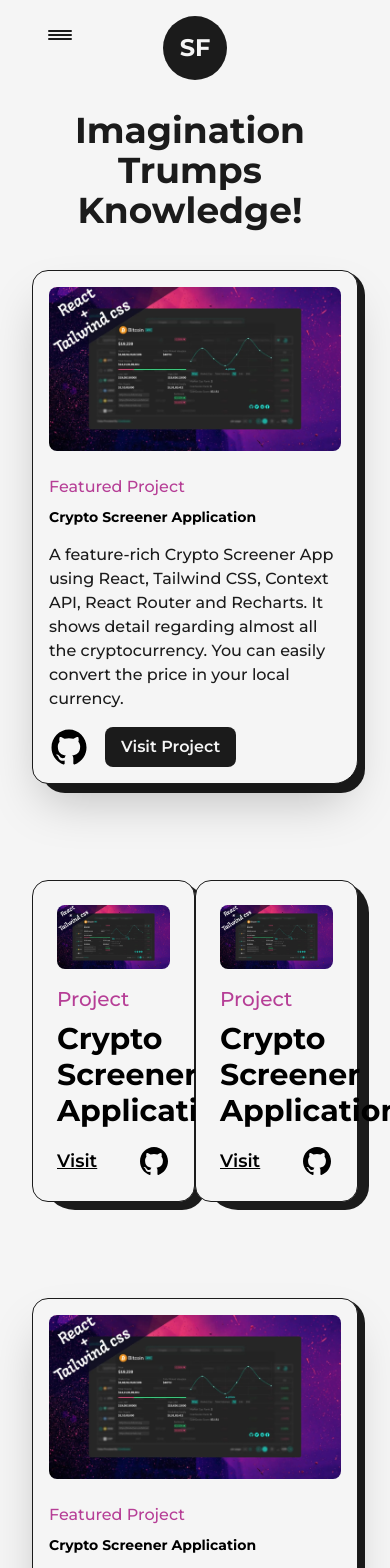
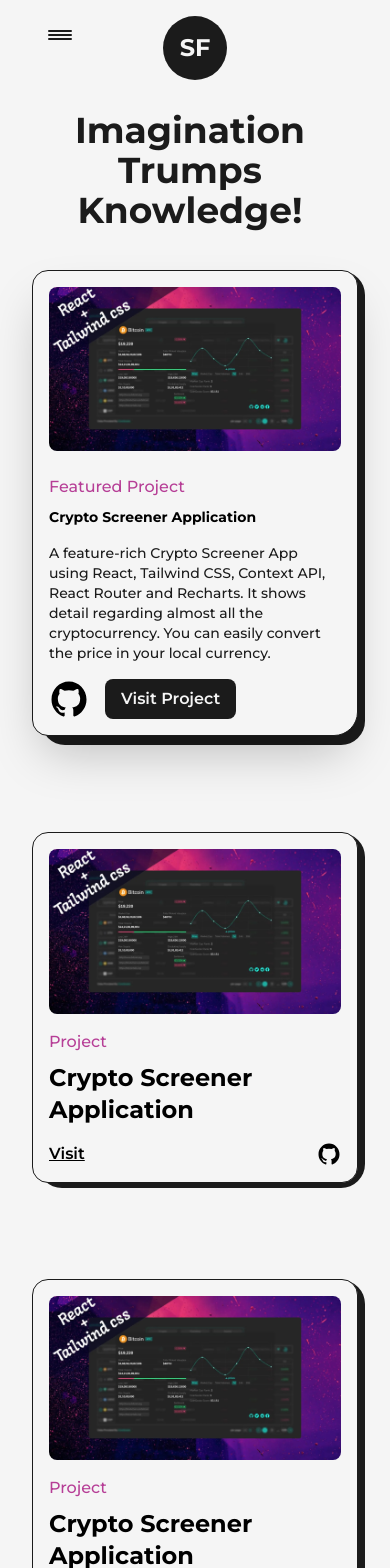
Before and after one commit to SaadFarooq-Dev/portfolio, a Next.js app: page /projects in a window 390 px wide. Shown: the top 1568 px of the page. Built offline with nearby package versions, Linux system fonts and the light colour scheme.

Commit message:
projects responsivness completed

```diff
--- a/src/components/FeaturedProject/FeaturedProject.js
+++ b/src/components/FeaturedProject/FeaturedProject.js
@@ -25,7 +25,7 @@ const FeaturedProject = ({ type, title, summary, image, link, github }) => {
         <Link href={link} target='_blank' className='hover:underline underline-offset-2'>
           <h2 className='my-2 w-full text-left text-4xl font-bold dark:text-light sm:text-sm' >{title}</h2>
         </Link>
-        <p className='my-2 font-medium text-dark dark:text-light'>{summary}</p>
+        <p className='my-2 font-medium text-dark dark:text-light sm:text-sm'>{summary}</p>
         <div className='mt-2 flex items-center ' >
           <Link href={github} target='_blank' className='w-10'> <GithubIcon /> </Link>
           <Link href={link} target='_blank' className='ml-4 rounded-lg bg-dark text-light p-2 px-6 text-lg font-semibold dark:bg-light dark:text-dark  sm:px-4 sm:text-base'> Visit Project </Link>
--- a/src/components/HireMe/HireMe.js
+++ b/src/components/HireMe/HireMe.js
@@ -4,7 +4,7 @@ import Link from 'next/link'
 
 const HireMe = () => {
   return (
-    <div className='fixed left-4 bottom-4 flex items-center justify-center overflow-hidden md:right-8 md:left-auto md:top-0 md:bottom-auto md:absolute'>
+    <div className='fixed left-4 bottom-4 flex items-center justify-center overflow-hidden md:right-8 md:left-auto md:top-0 md:bottom-auto md:absolute sm:right-0'>
       <div className='w-48 md:w-24 h-auto flex items-center justify-center relative'>
         <CircularText className={'fill-dark animate-spin-slow dark:fill-light'} />
         <Link href={'mailto:saadfarooq.info@gmail.com'}
--- a/src/components/Projects/Projects.js
+++ b/src/components/Projects/Projects.js
@@ -7,8 +7,8 @@ import { motion } from 'framer-motion'
 const FramerImage = motion(Image)
 const Projects = ({ type, title, image, link, github }) => {
   return (
-    <article className='w-full flex flex-col items-center justify-center rounded-2xl border border-solid border-dark bg-light p-6 relative dark:bg-dark dark:border-light'>
-      <div className='absolute top-0 -right-3 -z-10 w-[101%] h-[103%] rounded-[2rem] bg-dark rounded-br-3xl dark:bg-light' />
+    <article className='w-full flex flex-col items-center justify-center rounded-2xl border border-solid border-dark bg-light p-6 relative dark:bg-dark dark:border-light xs:p-4'>
+      <div className='absolute top-0 -right-3 -z-10 w-[101%] h-[103%] rounded-[2rem] bg-dark rounded-br-3xl dark:bg-light md:-right-2 md:w-[101%] xs:h-[102%] xs:rounded-[1.5rem]' />
       <Link href={link} target='_blank' className='w-full cursor-pointer overflow-hidden rounded-lg' >
         <FramerImage src={image} alt={title} className='w-full h-auto'
           whileHover={{ scale: 1.05 }}
@@ -16,15 +16,15 @@ const Projects = ({ type, title, image, link, github }) => {
         />
       </Link>
       <div className='w-full flex flex-col items-start justify-between mt-4'>
-        <span className='text-primary font-medium text-xl dark:text-primaryDark'>
+        <span className='text-primary font-medium text-xl dark:text-primaryDark lg:text-lg md:text-base '>
           {type}
         </span>
         <Link href={link} target='_blank' className='hover:underline underline-offset-2'>
-          <h2 className='my-2 w-full text-left text-3xl font-bold' >{title}</h2>
+          <h2 className='my-2 w-full text-left text-3xl font-bold lg:text-2xl' >{title}</h2>
         </Link>
         <div className='w-full mt-2 flex items-center justify-between' >
-          <Link href={link} target='_blank' className='text-lg font-semibold underline underline-offset-1'> Visit</Link>
-          <Link href={github} target='_blank' className='w-8'> <GithubIcon /> </Link>
+          <Link href={link} target='_blank' className='text-lg font-semibold underline underline-offset-1 md:text-base'> Visit</Link>
+          <Link href={github} target='_blank' className='w-8 md:w-6'> <GithubIcon /> </Link>
         </div>
       </div>
     </article>
--- a/src/pages/projects.js
+++ b/src/pages/projects.js
@@ -28,7 +28,7 @@ const projects = () => {
               />
 
             </div>
-            <div className='col-span-6'>
+            <div className='col-span-6 sm:col-span-12'>
               <Projects
                 title={'Crypto Screener Application'}
                 link={'/'}
@@ -37,7 +37,7 @@ const projects = () => {
                 image={projectImage1}
               />
             </div>
-            <div className='col-span-6'>
+            <div className='col-span-6 sm:col-span-12'>
               <Projects
                 title={'Crypto Screener Application'}
                 link={'/'}
@@ -56,7 +56,7 @@ const projects = () => {
                 image={projectImage1}
               />
             </div>
-            <div className='col-span-6'>
+            <div className='col-span-6 sm:col-span-12'>
               <Projects
                 title={'Crypto Screener Application'}
                 link={'/'}
@@ -65,7 +65,7 @@ const projects = () => {
                 image={projectImage1}
               />
             </div>
-            <div className='col-span-6'>
+            <div className='col-span-6 sm:col-span-12'>
               <Projects
                 title={'Crypto Screener Application'}
                 link={'/'}
```
